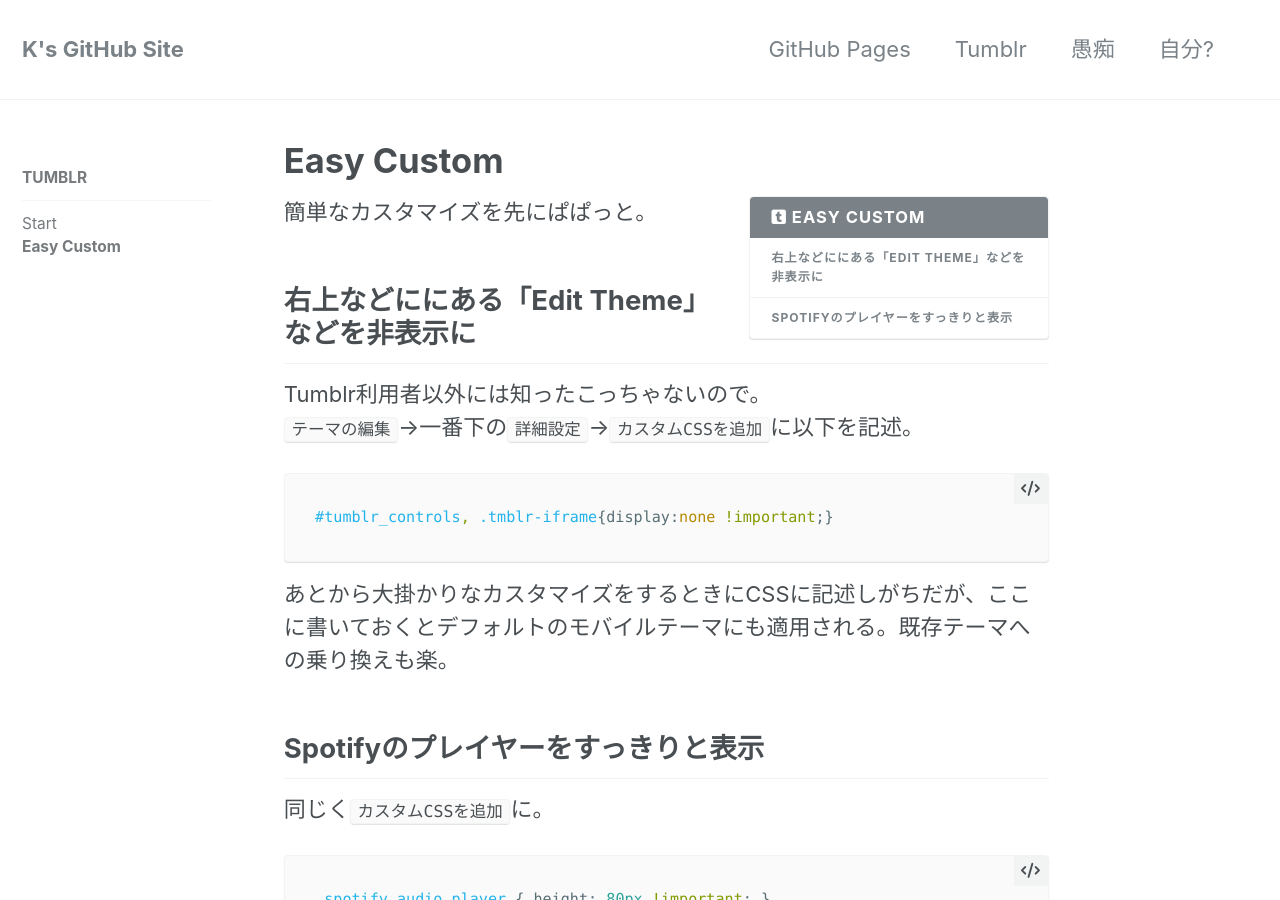
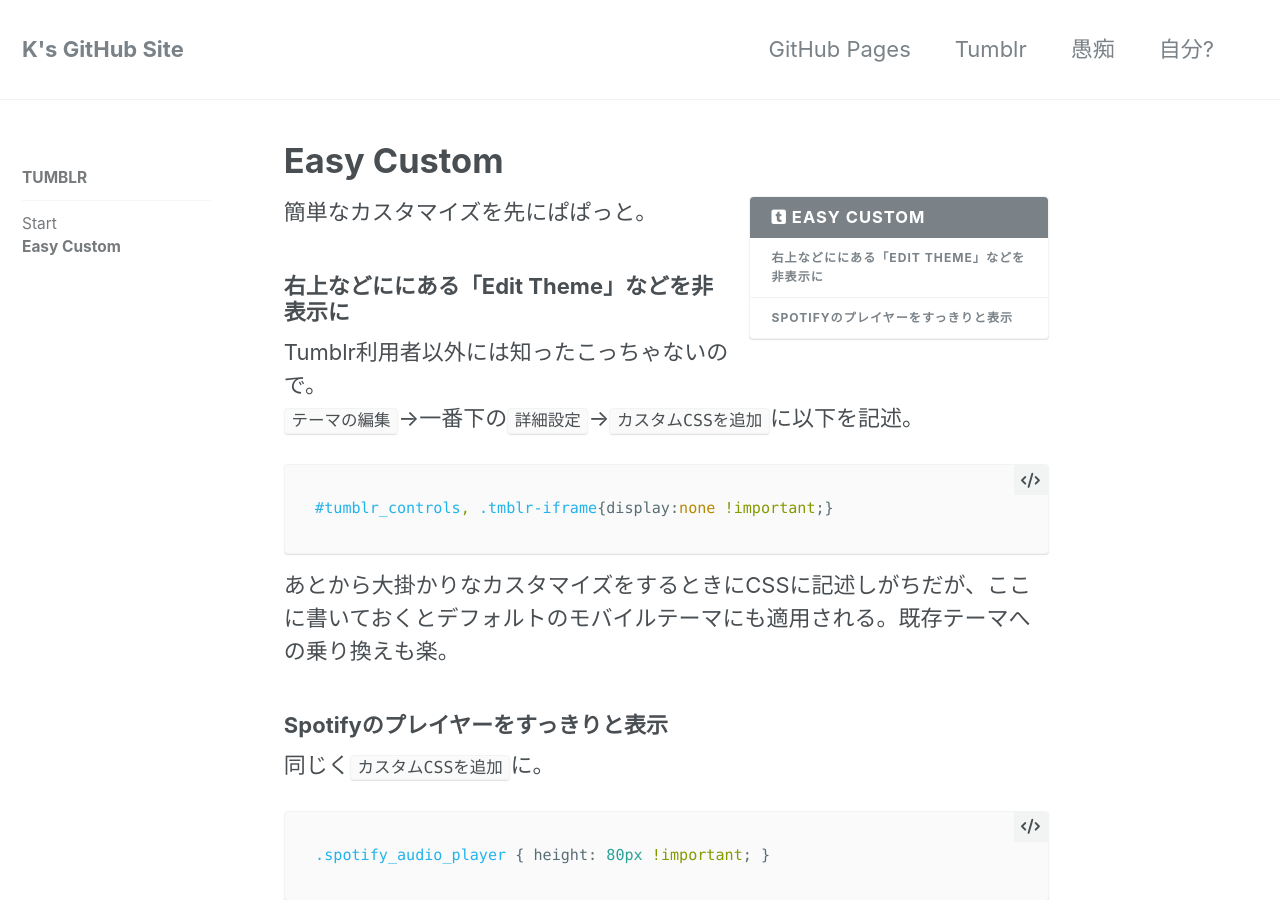
Before and after one commit to laureltreetop/laureltreetop.github.io, a Jekyll site: the page built from _tumblr/02-custom-easy.md, in a window 1280 px wide and 900 px high. Built offline with Jekyll 4.4.1, drawn with Linux system fonts in a browser that asks for light colours; nearby versions of some CDN libraries; comment, search, counter and statistics services are not loaded.

Commit message:
Update 02-custom-easy.md

```diff
--- a/_tumblr/02-custom-easy.md
+++ b/_tumblr/02-custom-easy.md
@@ -6,7 +6,7 @@ permalink: /tumblr/custom-easy/
 {% include toc icon="tumblr-square" title="Easy Custom" %}
 簡単なカスタマイズを先にぱぱっと。
 
-## 右上などににある「Edit Theme」などを非表示に
+### 右上などににある「Edit Theme」などを非表示に
 Tumblr利用者以外には知ったこっちゃないので。
 `テーマの編集`→一番下の`詳細設定`→`カスタムCSSを追加`に以下を記述。
 ~~~css
@@ -14,7 +14,7 @@ Tumblr利用者以外には知ったこっちゃないので。
 ~~~
 あとから大掛かりなカスタマイズをするときにCSSに記述しがちだが、ここに書いておくとデフォルトのモバイルテーマにも適用される。既存テーマへの乗り換えも楽。
 
-## Spotifyのプレイヤーをすっきりと表示
+### Spotifyのプレイヤーをすっきりと表示
 同じく`カスタムCSSを追加`に。
 ~~~css
 .spotify_audio_player { height: 80px !important; }
```
